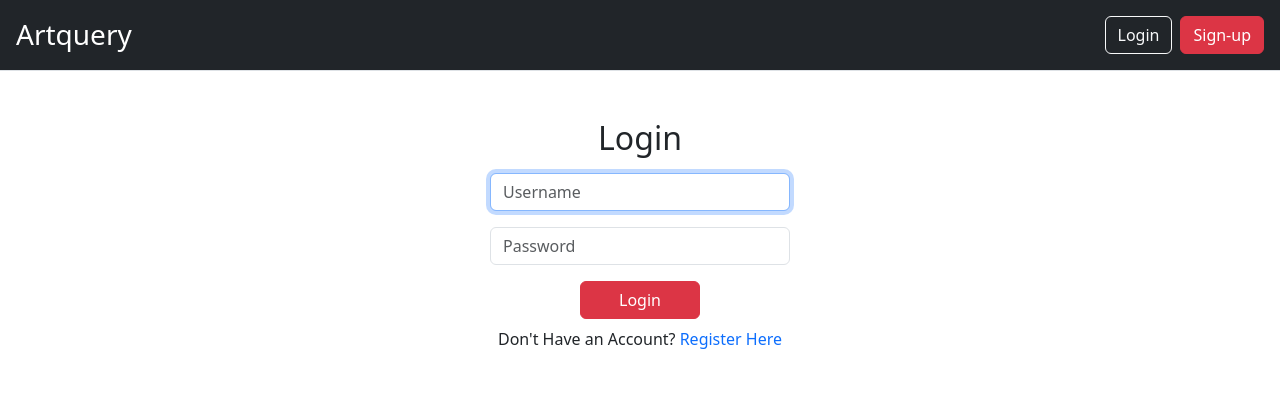
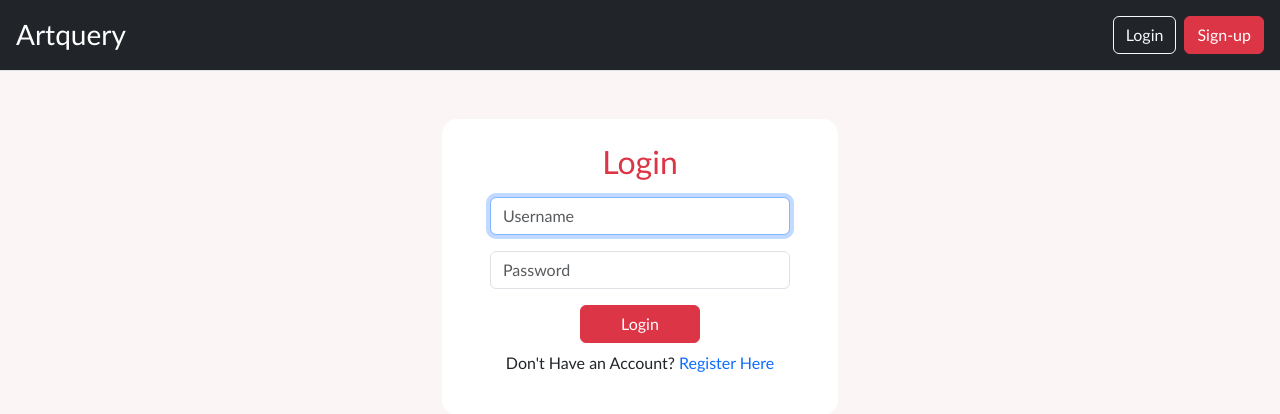
Before and after one commit to ThASh42/artquery, a Django app: page /login/ in a window 1280 px wide. Shown: the top 414 px of the page. Run offline with Django 5.2, Linux system fonts and the light colour scheme.

Commit message:
Update login & registration form design

```diff
--- a/querygenerator/static/css/querygenerator.css
+++ b/querygenerator/static/css/querygenerator.css
@@ -8,4 +8,13 @@
 
 .width-300 {
   width: 300px;
+}
+
+.border-radius-15 {
+  border-radius: 15px;
+}
+
+body {
+  background-color: rgb(251, 245, 245);
+  font-family: "Gill Sans", "Gill Sans MT", Calibri, "Trebuchet MS", sans-serif;
 }/*# sourceMappingURL=querygenerator.css.map */
--- a/querygenerator/static/css/querygenerator.scss
+++ b/querygenerator/static/css/querygenerator.scss
@@ -9,3 +9,12 @@
 .width-300 {
     width: 300px;
 }
+
+.border-radius-15 {
+    border-radius: 15px;
+}
+
+body {
+    background-color: rgb(251,245,245);
+    font-family: 'Gill Sans', 'Gill Sans MT', Calibri, 'Trebuchet MS', sans-serif;
+}
--- a/querygenerator/templates/querygenerator/login.html
+++ b/querygenerator/templates/querygenerator/login.html
@@ -6,8 +6,8 @@ Login
 
 {% block body %}
 <section class="d-flex justify-content-center align-items-center">
-    <div>
-        <div class="text-center">
+    <div class="border-radius-15 py-4 px-3 px-lg-5 bg-white">
+        <div class="text-center text-danger">
             <h2>Login</h2>
         </div>
         {% if login_form.errors %}
--- a/querygenerator/templates/querygenerator/register.html
+++ b/querygenerator/templates/querygenerator/register.html
@@ -5,10 +5,10 @@ Register
 {% endblock title %}
 
 {% block body %}
-<section class="d-flex justify-content-center align-items-center">
-    <div>
+<section class="container d-flex justify-content-center align-items-center">
+    <div class="border-radius-15 pt-3 px-3 px-lg-5 bg-white">
         <div>
-            <h2 class="text-center">Register</h2>
+            <h2 class="text-center text-danger">Register</h2>
         </div>
         {% if register_form.errors %}
         <div class="d-flex justify-content-center align-items-center">
```
Also changed, not shown: 1 other file.
